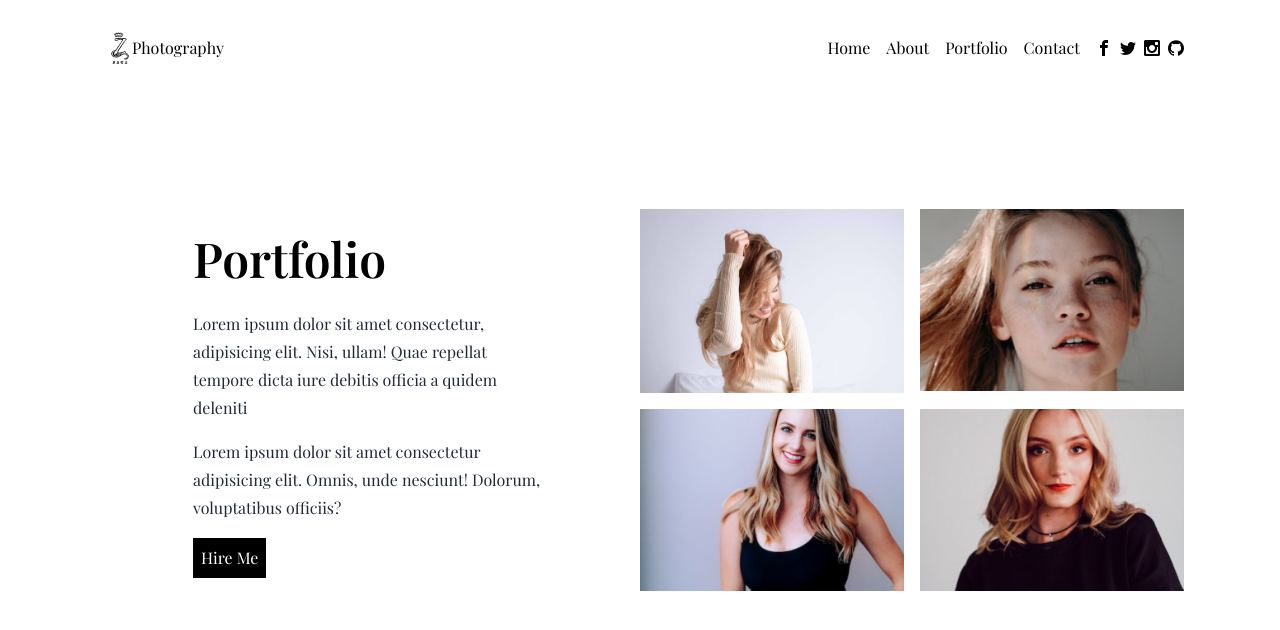
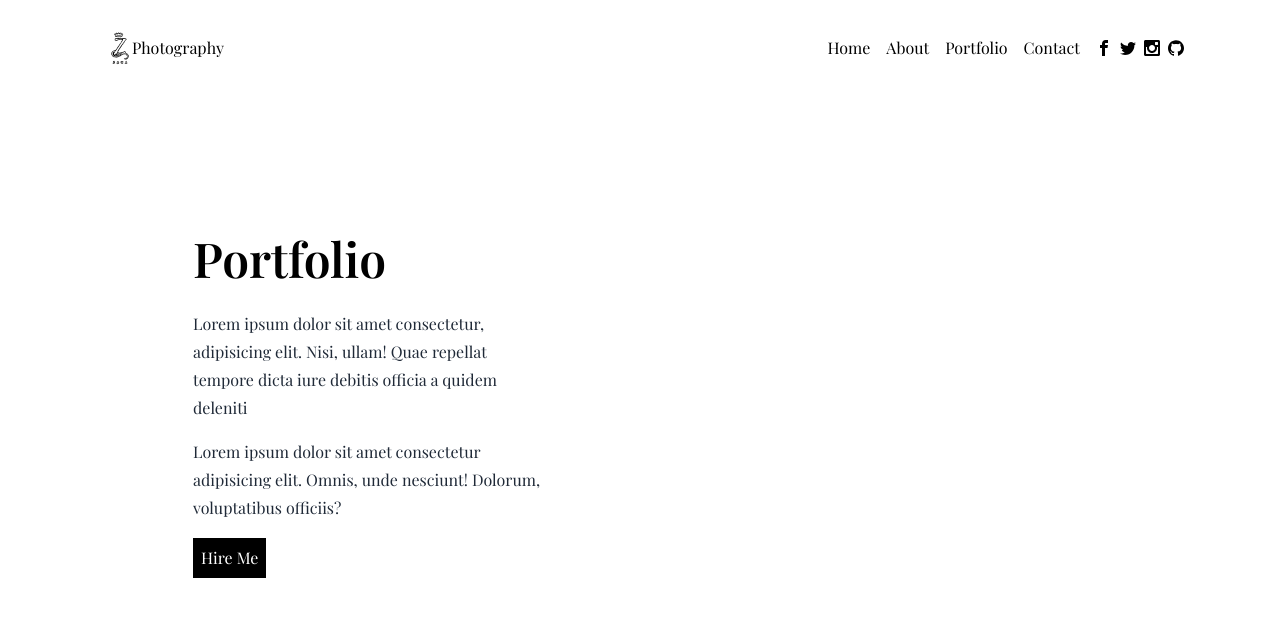
Before and after one commit to ThunderboltForEver/Photography, a Next.js app: page /portfolio in a window 1280 px wide. Shown: the top 630 px of the page. Built offline with nearby package versions, Linux system fonts and the light colour scheme; a web font is replaced by a local one.

Commit message:
Update page.tsx

```diff
--- a/app/(pages)/portfolio/page.tsx
+++ b/app/(pages)/portfolio/page.tsx
@@ -26,11 +26,7 @@ export default function Portfolio() {
       </div>
       <div className="grid grid-cols-1 mx-auto md:grid-cols-2 gap-4">
 
-          {images.map((image,key) => (
-            <div key={key} className="overflow-hidden">
-            <Image src={image} alt="" className="hover:scale-110 transition" />
-            </div>
-          ))}
+
 
       </div>
     </section>
```
